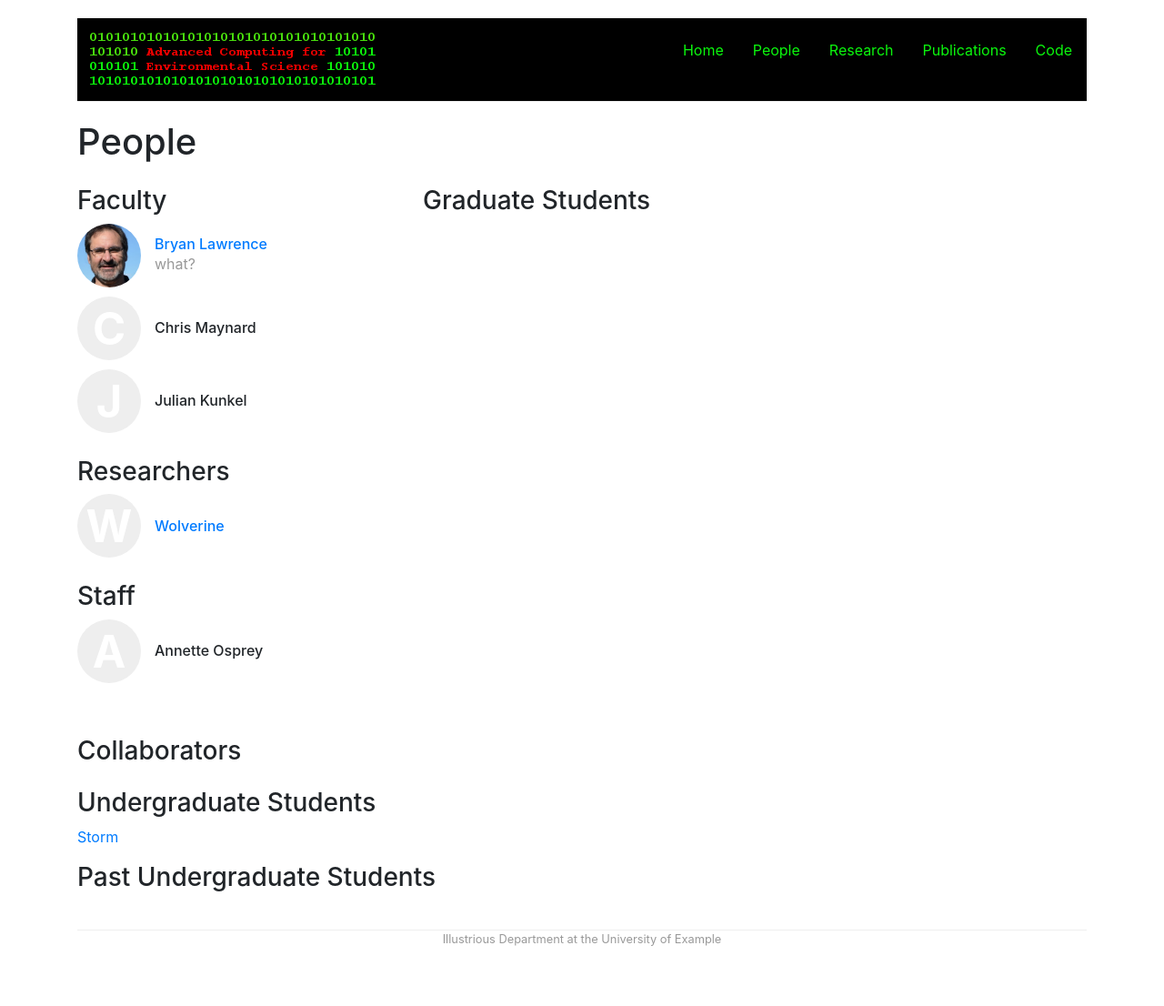
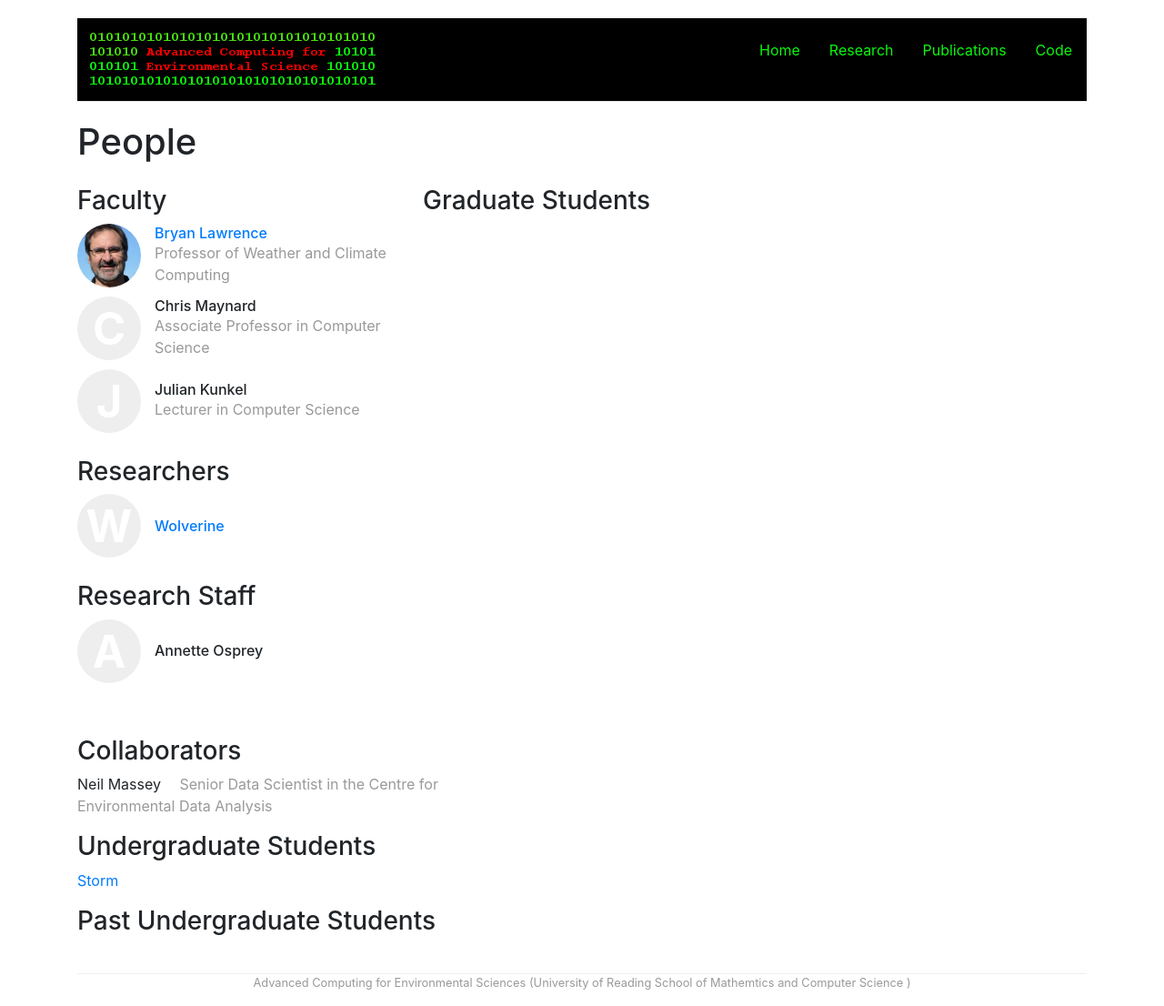
Before and after one commit to uor-aces/uor-aces.github.io, a Jekyll site: the page built from people.html, in a window 1280 px wide. Shown: the whole page at 91% size. Built offline with Jekyll 4.4.1, drawn with Linux system fonts in a browser that asks for light colours; before the commit the page ends 1058 px from its top, so only the background shows below that.

Commit message:
Added a real project page.

```diff
--- a/_config.yml
+++ b/_config.yml
@@ -14,7 +14,7 @@
   - key: faculty
     name: Faculty
   - key: staff
-    name: Staff
+    name: Research Staff
   - key: postdoc
     name: Researchers
   - key: grad
@@ -25,6 +25,10 @@
     name: Past Undergraduate Students
   - key: collab
     name: Collaborators
+
+footer_description: >
+ Advanced Computing for Environmental Sciences
+ (<a href="http://www.reading.ac.uk/smpcs-home.aspx">University of Reading School of Mathemtics and Computer Science </a>)
 
 # Number of news stories on the front page.
 front_page_news: 8
@@ -41,8 +45,6 @@
 navigation:
   - title: Home
     link: /
-  - title: People
-    link: /#people
   - title: Research
     link: /research.html
   - title: Publications
--- a/_data/people.yml
+++ b/_data/people.yml
@@ -4,19 +4,26 @@
     role: faculty
     webpage: "http://www.bnlawrence.net"
     image: /img/people/bryan.jpg
-    bio: what?
+    bio: Professor of Weather and Climate Computing
 
 chris:
     display_name: "Chris Maynard"
     role: faculty
+    bio: Associate Professor in Computer Science
 
 julian:
     display_name: "Julian Kunkel"
     role: faculty
+    bio: Lecturer in Computer Science
 
 annette:
     display_name: "Annette Osprey"
     role: staff
+
+neil:
+    display_name: "Neil Massey"
+    role: collab
+    bio: Senior Data Scientist in the Centre for Environmental Data Analysis
 
 wolverine:
     display_name: "Wolverine"
--- a/_layouts/default.html
+++ b/_layouts/default.html
@@ -65,9 +65,7 @@
 
             <div class="footer">
                 <p>
-                    <a href="http://dept.example.edu/">Illustrious Department</a>
-                    at the
-                    <a href="http://example.edu/">University of Example</a>
+                    {{ site.footer_description }}
                 </p>
             </div>
 
--- a/css/group.scss
+++ b/css/group.scss
@@ -64,7 +64,7 @@
     text-align: justify;
     padding-top: 1.5em;
     padding-bottom: 0.5em;
-    font-size: 125%
+    font-size: 100%
 }
 
 /* Group logo */
@@ -157,6 +157,11 @@
     }
 }
 
+.uor-proj-img {
+    text-align: center;
+    figcaption {font-size:80%;}
+}
+
 svg {
     // make the alignment just like img from bootstrap's reboot.scss
     vertical-align: middle;
```
Also changed, not shown: index.html (+7 -2 lines), img/esiwace_main.jpg (added), 1 other file.
